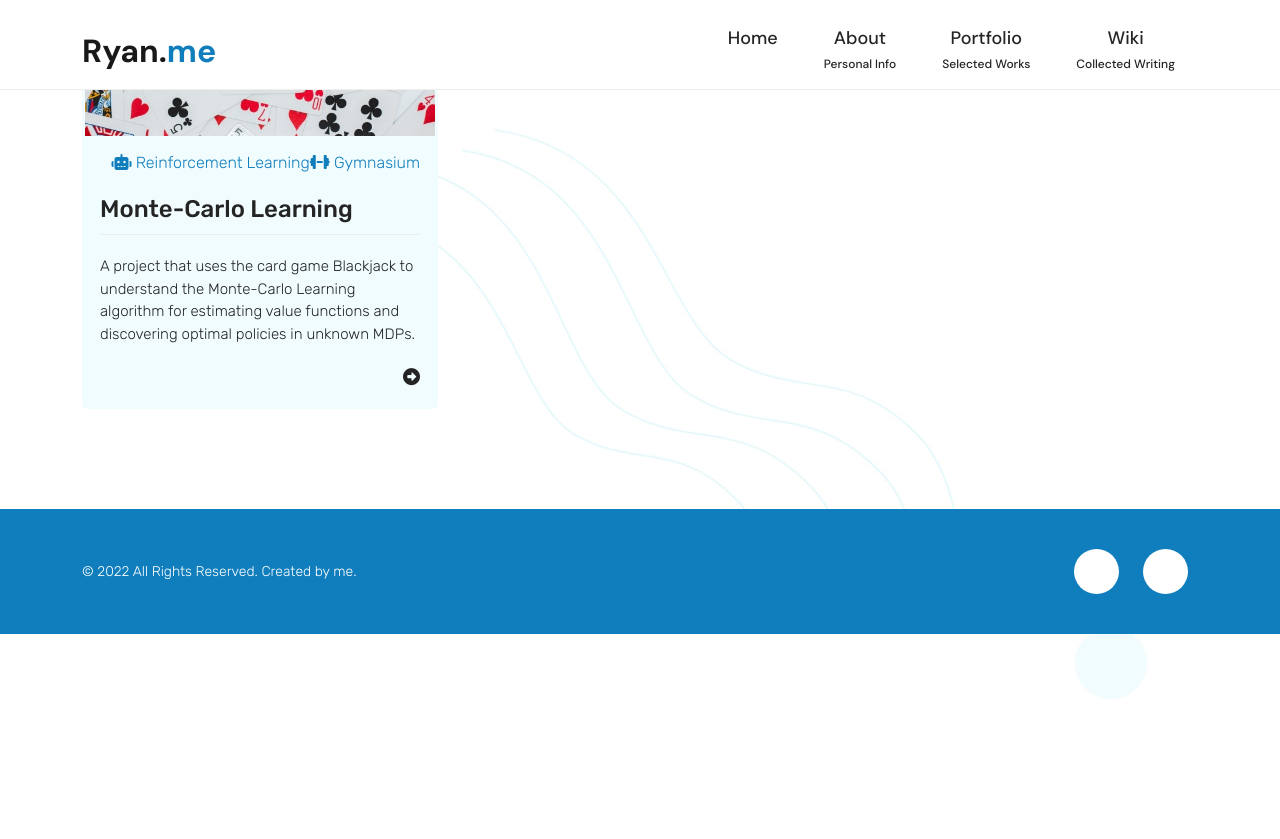
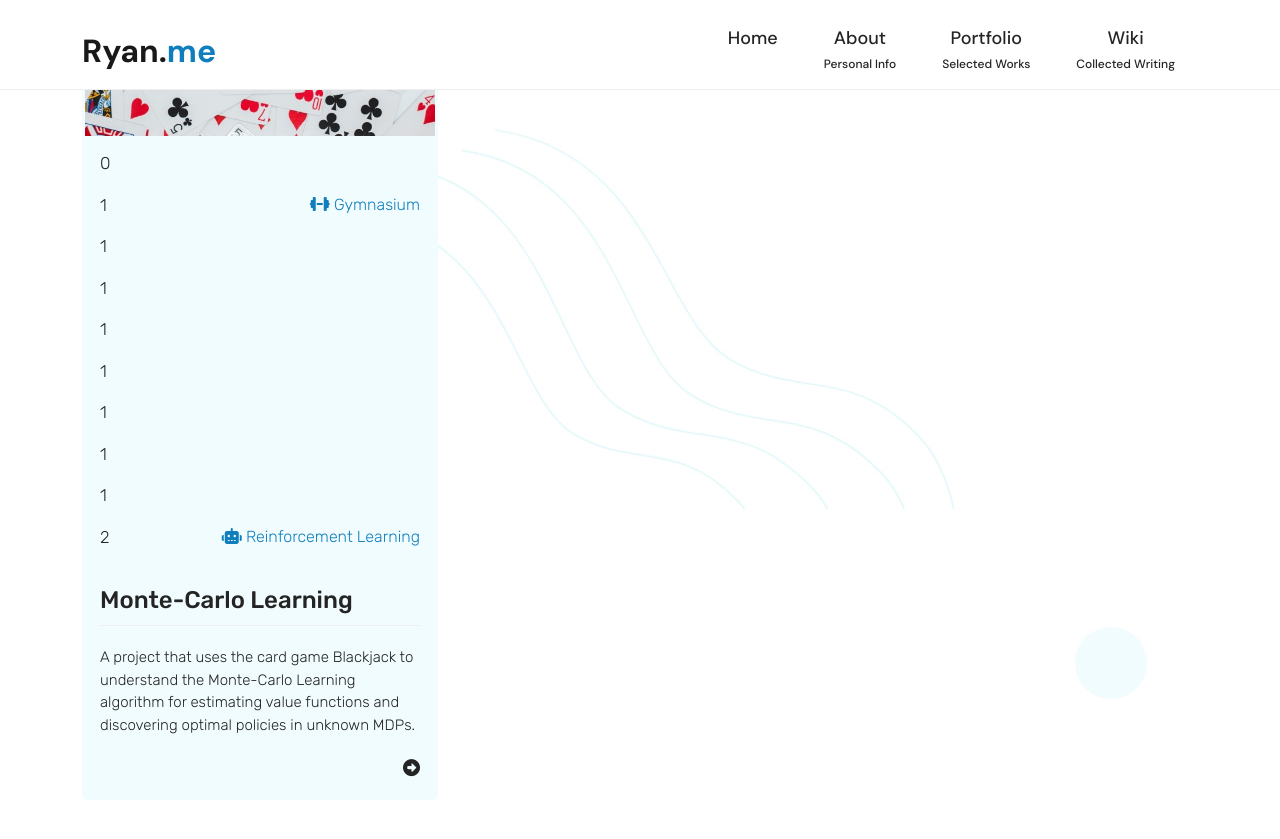
Before and after one commit to Achronus/achronus.github.io, a Jekyll site: the page built from portfolio.html, in a window 1280 px wide and 900 px high, scrolled down 356 px. Shown: the top 839 px of the window. Built offline with Jekyll 4.4.1, drawn with Linux system fonts in a browser that asks for light colours; nearby versions of some CDN libraries; before the commit the page ends 1097 px from its top, so only the background shows below that.

Commit message:
Counter test

```diff
--- a/portfolio.html
+++ b/portfolio.html
@@ -17,9 +17,10 @@ layout: default
                         <a href="{{ project.url }}">
                             <div class="row">
                                 <div class="tags col-12">
-                                    {%- assign counter = 1 -%}
+                                    {%- assign counter = 0 -%}
                                     {%- for project_tag in project.tags -%}
                                         {%- for site_tag in site.tags -%}
+                                            <p>{{ counter }}</p>
                                             {%- if project_tag == site_tag.slug -%}
                                             {%- if counter | modulo: 2 -%}
                                             <div class="project-tag float-end">
```
